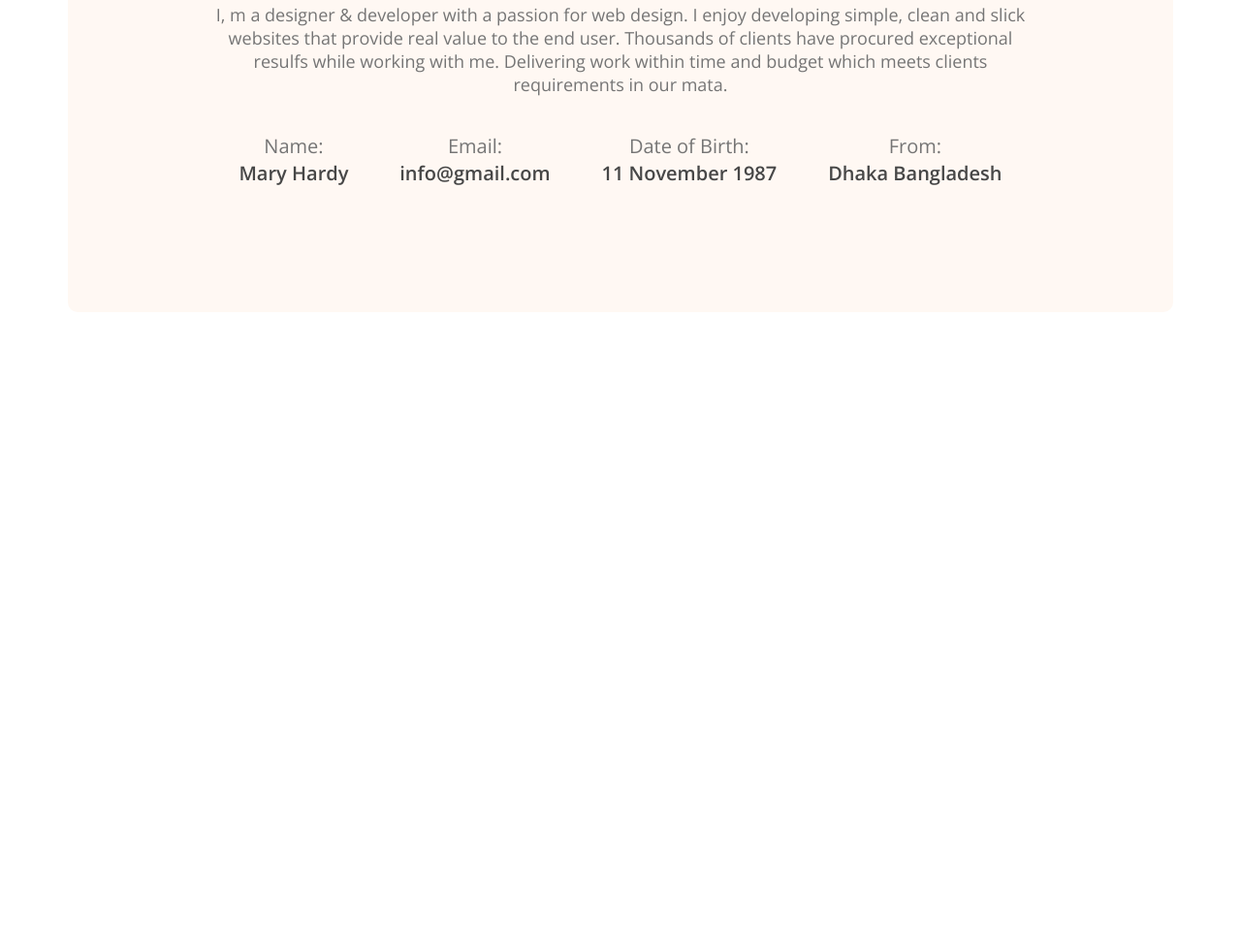
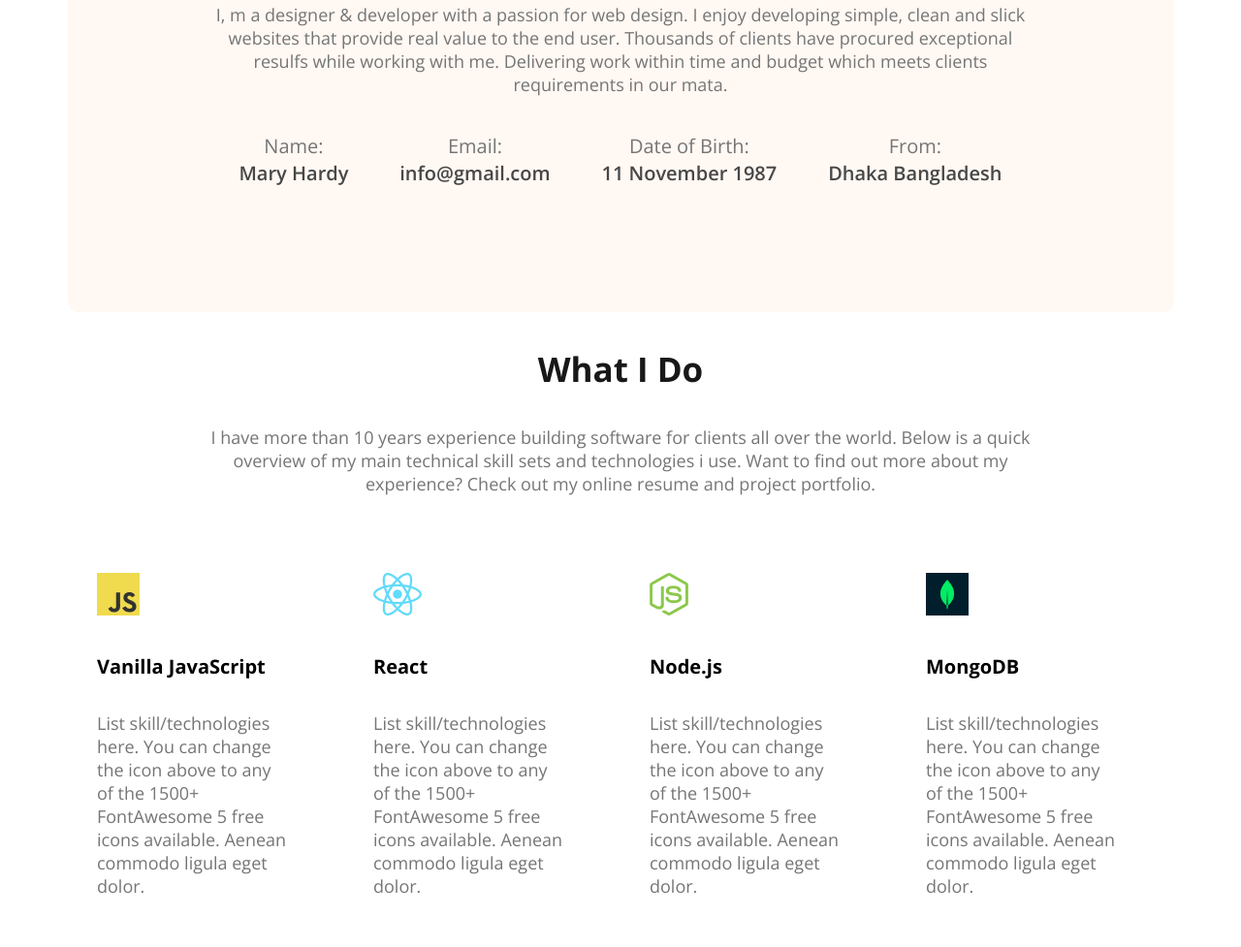
Before and after one commit to aabdullaalmamun/web-dev-portfolio, a plain HTML site: page index.html in a window 1280 px wide. Shown: the part 1184-2161 px from the top of the page at 97% size. Before the commit the page ends 1514 px from the top, so only its background shows below. Drawn offline with nearby package versions, Linux system fonts and the light colour scheme; a web font is replaced by a local one.

Commit message:
what i do section

```diff
--- a/index.html
+++ b/index.html
@@ -57,6 +57,38 @@
             </div>
         </div>
     </section>
+    <!-- what i do section start -->
+    <section class="skills">
+      <h3 class="section-title skills-title">What I Do</h3>
+      <p class="section-description skills-description">
+        I have more than 10 years experience building software for clients all over the world. Below is a quick overview of my main technical skill sets and technologies i use. Want to find out more about my experience? Check out my online resume and project portfolio.
+      </p>
+      <div class="skill-item">
+        <div class="skill">
+            <img src="./portfolio-resources-main/images/icons/js.png" alt="">
+            <h5 class="skill-header">Vanilla JavaScript</h5>
+            <p class="skill-description section-description">List skill/technologies here. You can change the icon above to any of the 1500+ FontAwesome 5 free icons available. Aenean commodo ligula eget dolor.</p>
+        </div>
+        <div class="skill">
+            <img src="./portfolio-resources-main/images/icons/react.png" alt="">
+            <h5 class="skill-header">React</h5>
+            <p class="skill-description section-description">List skill/technologies here. You can change the icon above to any of the 1500+ FontAwesome 5 free icons available. Aenean commodo ligula eget dolor.</p>
+        </div>
+        <div class="skill">
+            <img src="./portfolio-resources-main/images/icons/nodejs.png" alt="">
+            <h5 class="skill-header">Node.js</h5>
+            <p class="skill-description section-description">List skill/technologies here. You can change the icon above to any of the 1500+ FontAwesome 5 free icons available. Aenean commodo ligula eget dolor.</p>
+        </div>
+        <div class="skill">
+            <img src="./portfolio-resources-main/images/icons/mongo.png" alt="">
+            <h5 class="skill-header">MongoDB</h5>
+            <p class="skill-description section-description">List skill/technologies here. You can change the icon above to any of the 1500+ FontAwesome 5 free icons available. Aenean commodo ligula eget dolor.</p>
+        </div>
+      </div>
+    </section>
+
+
+
     </main>
     <footer>
 
--- a/style.css
+++ b/style.css
@@ -33,6 +33,7 @@
   .section-description{
     color: #757575;
     font-size: 18px;
+
   }
   /* Nav style */
           nav{
@@ -124,3 +125,29 @@
             font-size: 20px;
             color: #474747;
           }
+
+   /* what i do */
+          .skill{
+            margin-right: 24px;
+            /* border: 2px solid black; */
+            padding: 30px;
+
+          }
+          .skill-item{
+            display: flex;
+
+          }
+          .skills-title, .skills-description{
+            text-align: center;
+            /* border: 2px solid slateblue; */
+          }
+          .skills-description{
+            width: 900px;
+            margin: auto;
+            margin-bottom: 50px;
+
+          }
+          .skill-header{
+            font-size: 20px;
+            font-weight: 700;
+          }
```
